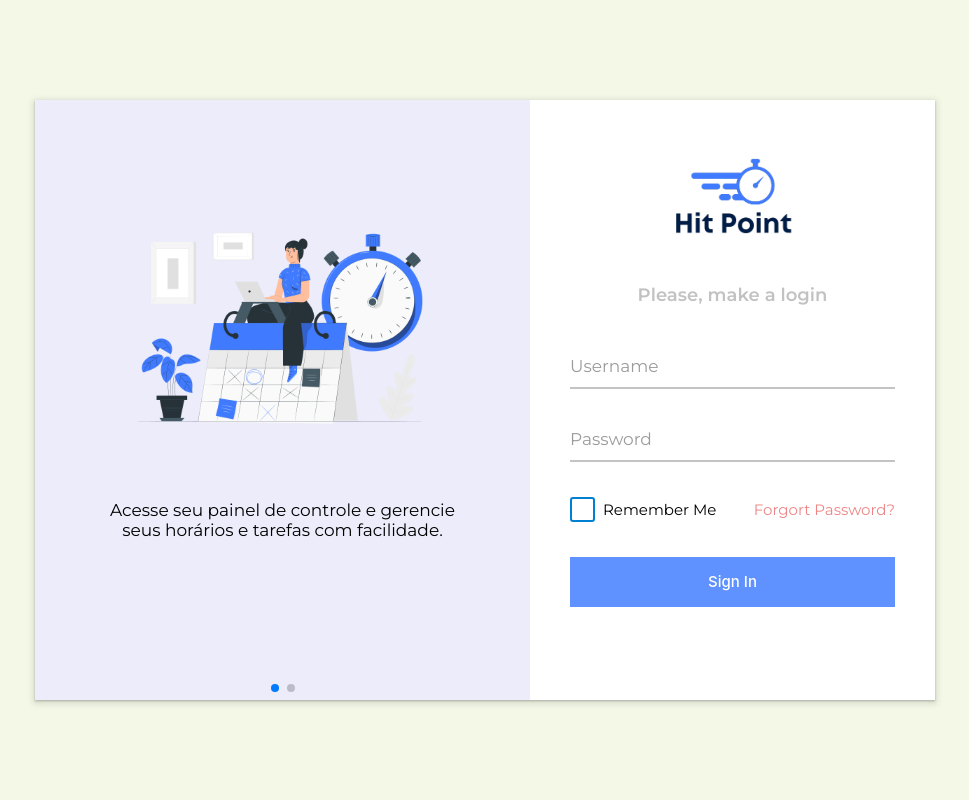
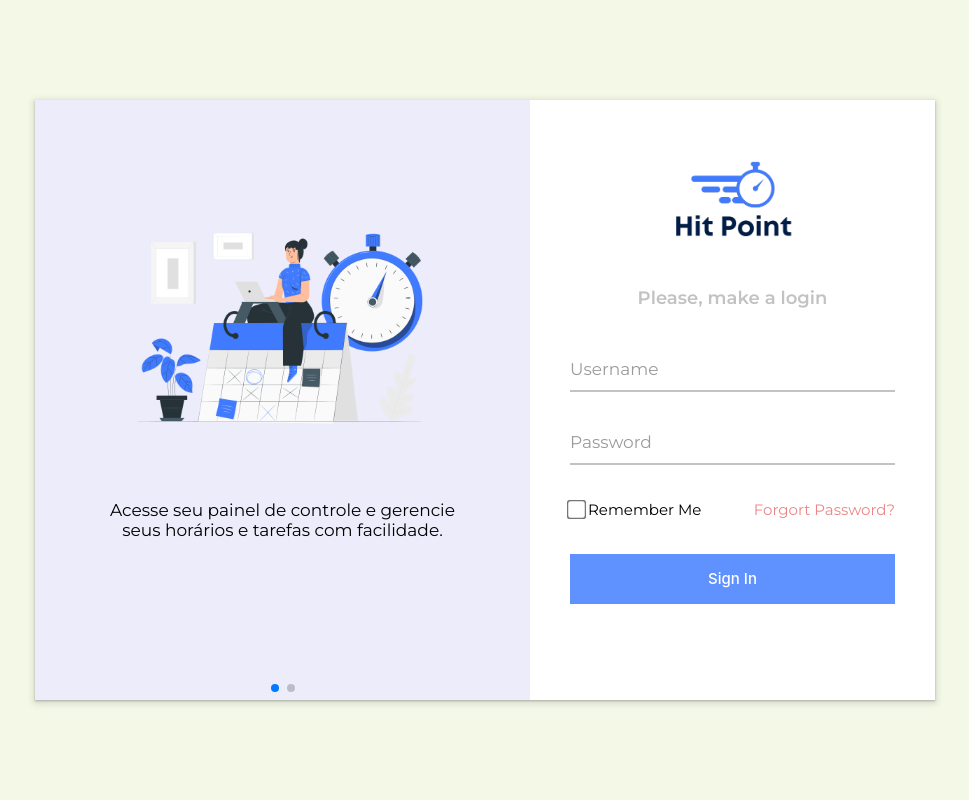
Before and after one commit to LucasVarella/PointSystem, a Django app: page / in a window 1280 px wide. Shown: the whole page, without its empty margins (155-1124 px from the left). Run offline with Django 4.2, Linux system fonts and the light colour scheme; some libraries are stand-ins or nearby versions.

Commit message:
Finalizado: Corrections and Login

```diff
--- a/myDjango/point/static/point/css/login.css
+++ b/myDjango/point/static/point/css/login.css
@@ -115,87 +115,14 @@ body{
     padding-bottom: 10px;
   }
 
-
-
-
-
-
-
-.checkbox-wrapper-28 {
-    --size: 25px;
-    position: relative;
+#remember-checkbox{
+    scale: 1.5;
 }
 
-.checkbox-wrapper-28 *,
-.checkbox-wrapper-28 *:before,
-.checkbox-wrapper-28 *:after {
-    box-sizing: border-box;
+.flex{
+  display: flex;
+  align-items: center;
 }
-
-.checkbox-wrapper-28 .promoted-input-checkbox {
-    border: 0;
-    clip: rect(0 0 0 0);
-    height: 1px;
-    margin: -1px;
-    overflow: hidden;
-    padding: 0;
-    position: absolute;
-    width: 1px;
-}
-
-.checkbox-wrapper-28 input:checked ~ svg {
-    height: calc(var(--size) * 0.6);
-    -webkit-animation: draw-checkbox-28 ease-in-out 0.2s forwards;
-            animation: draw-checkbox-28 ease-in-out 0.2s forwards;
-}
-.checkbox-wrapper-28 label:active::after {
-    background-color: #e6e6e6;
-}
-.checkbox-wrapper-28 label {
-    color: black;
-    line-height: var(--size);
-    cursor: pointer;
-    position: relative;
-}
-.checkbox-wrapper-28 label:after {
-    content: "";
-    height: var(--size);
-    width: var(--size);
-    margin-right: 8px;
-    float: left;
-    border: 2px solid #0080d3;
-    border-radius: 3px;
-    transition: 0.15s all ease-out;
-}
-.checkbox-wrapper-28 svg {
-    stroke: #0080d3;
-    stroke-width: 3px;
-    height: 0;
-    width: calc(var(--size) * 0.6);
-    position: absolute;
-    left: calc(var(--size) * 0.21);
-    top: calc(var(--size) * 0.2);
-    stroke-dasharray: 33;
-}
-
-@-webkit-keyframes draw-checkbox-28 {
-    0% {
-    stroke-dashoffset: 33;
-    }
-    100% {
-    stroke-dashoffset: 0;
-    }
-}
-
-@keyframes draw-checkbox-28 {
-    0% {
-    stroke-dashoffset: 33;
-    }
-    100% {
-    stroke-dashoffset: 0;
-    }
-}
-
 
 /* CSS */
 .button-65 {
--- a/myDjango/point/templates/point/login.html
+++ b/myDjango/point/templates/point/login.html
@@ -109,18 +109,11 @@
                             </div>
                         </div>
                         <div style="padding-top: 25px; display: flex; justify-content: space-between; align-items: center; width: 100%; font-size: 15px;">
-                            <div class="checkbox-wrapper-28">
-                                <input id="tmp-28" type="checkbox" class="promoted-input-checkbox"/>
-                                <svg><use xlink:href="#checkmark-28" /></svg>
-                                <label for="tmp-28">
-                                  Remember Me
+                            <div class="flex">
+                                <input id="remember-checkbox" type="checkbox" class=""/>
+                                <label for="remember-checkbox" style="padding-left: 5px;">
+                                    Remember Me
                                 </label>
-                                <svg xmlns="http://www.w3.org/2000/svg" style="display: none">
-                                  <symbol id="checkmark-28" viewBox="0 0 24 24">
-                                    <path stroke-linecap="round" stroke-miterlimit="10" fill="none"  d="M22.9 3.7l-15.2 16.6-6.6-7.1">
-                                    </path>
-                                  </symbol>
-                                </svg>
                             </div>
                             <a style="color:#ec8686; text-decoration: none; cursor: pointer;">Forgort Password?</a>
                         </div>
```
Also changed, not shown: myDjango/point/static/point/css/global.css (+22 -2 lines), myDjango/point/static/point/js/login.js (+46 -9 lines), myDjango/point/templates/point/correction.html (+3 -38 lines), myDjango/db.sqlite3.
